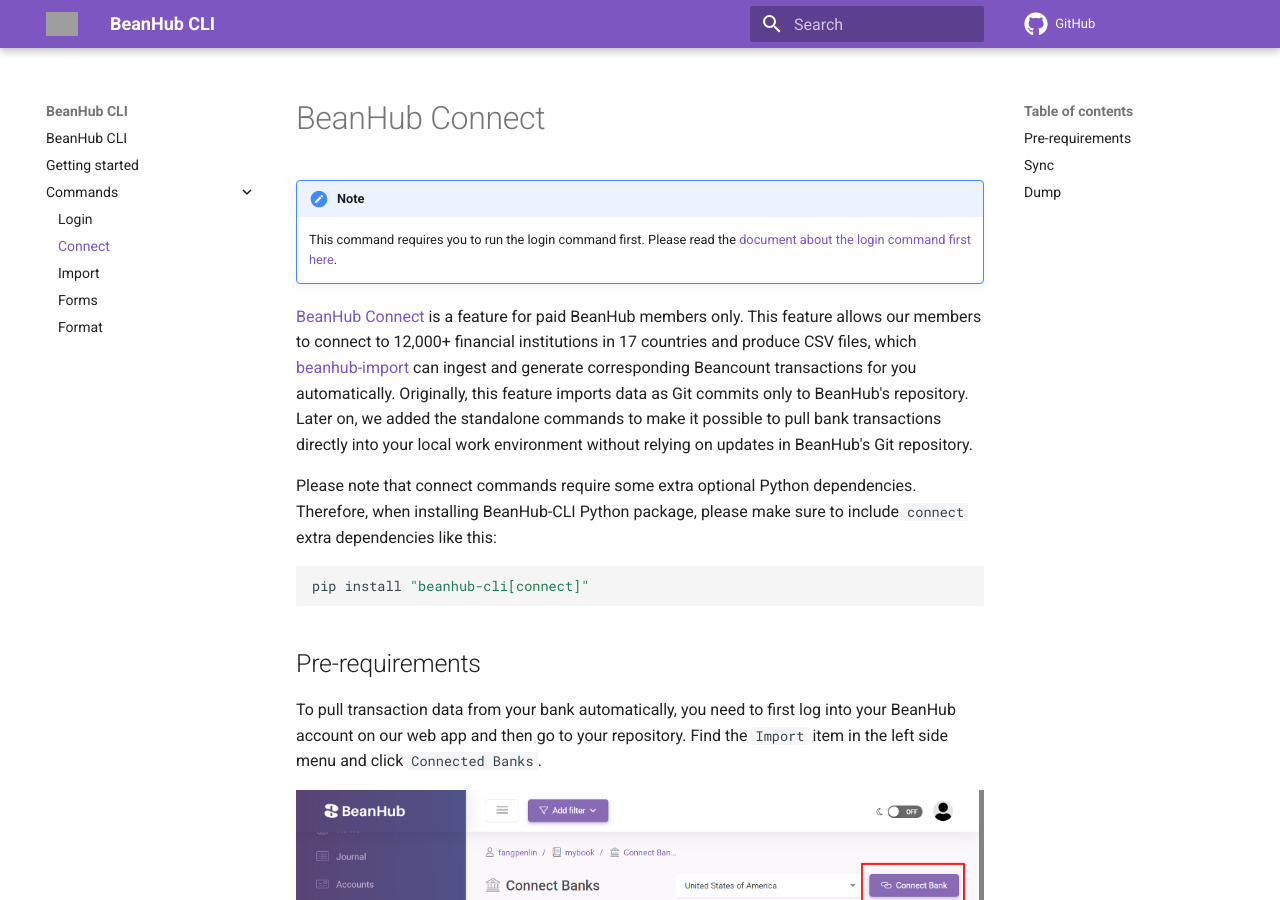
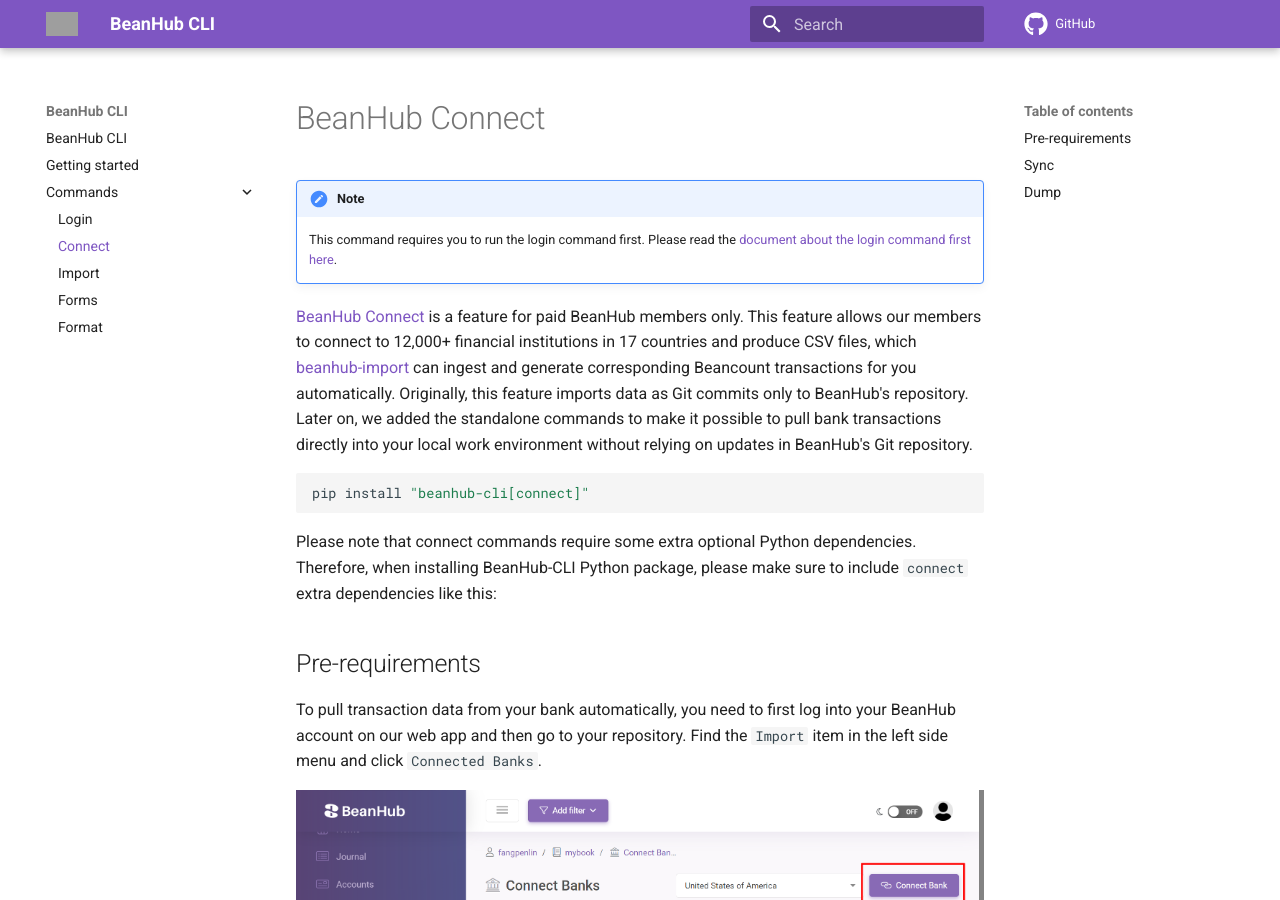
Before and after one commit to LaunchPlatform/beanhub-cli, an MkDocs documentation site: the page built from docs/docs/commands/connect.md, in a window 1280 px wide and 900 px high. Built offline with MkDocs 1.6.1 and Material for MkDocs 9.7.7, drawn with Linux system fonts in a browser that asks for light colours; comment, search, counter and statistics services are not loaded; grey boxes are pictures that could not be loaded.

Commit message:
Adjust doc

````diff
--- a/docs/docs/commands/connect.md
+++ b/docs/docs/commands/connect.md
@@ -9,12 +9,12 @@
 Originally, this feature imports data as Git commits only to BeanHub's repository.
 Later on, we added the standalone commands to make it possible to pull bank transactions directly into your local work environment without relying on updates in BeanHub's Git repository.
 
-Please note that connect commands require some extra optional Python dependencies.
-Therefore, when installing BeanHub-CLI Python package, please make sure to include `connect` extra dependencies like this:
-
 ```bash
 pip install "beanhub-cli[connect]"
 ```
+
+Please note that connect commands require some extra optional Python dependencies.
+Therefore, when installing BeanHub-CLI Python package, please make sure to include `connect` extra dependencies like this:
 
 ## Pre-requirements
 
````
